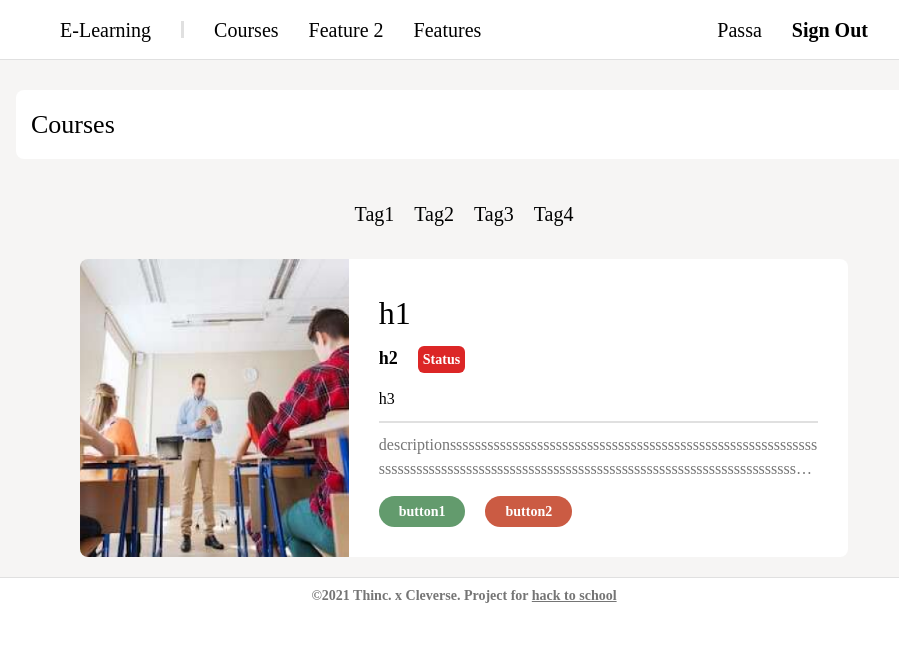
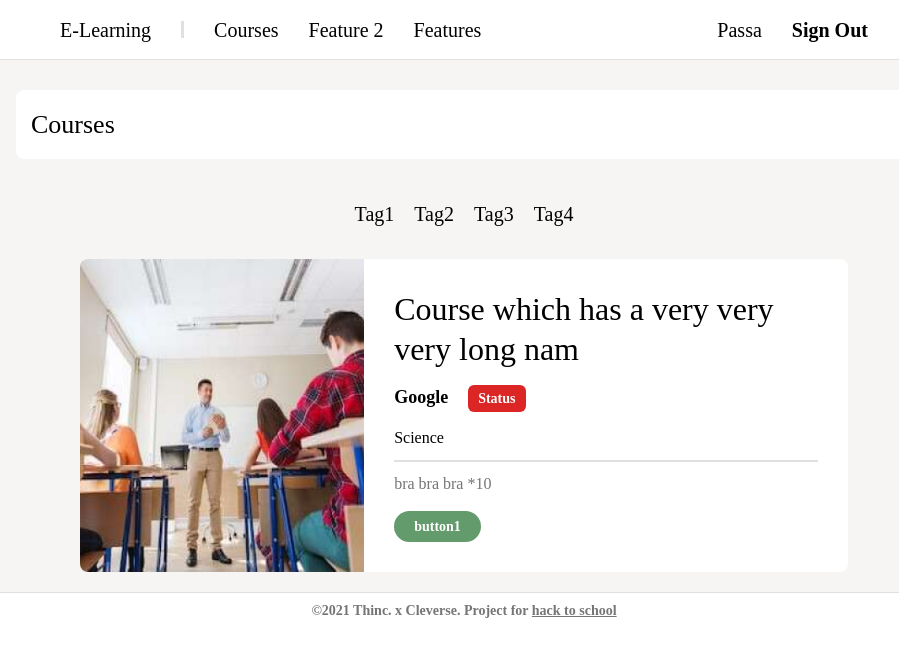
Before and after one commit to NasmeenI/E-COURSE-PLATFORM, a React (Create React App) app in the folder frontend/: page /courses in a window 1280 px wide. Shown: the top 656 px of the page, without its empty margins (176-1075 px from the left). Built offline with nearby package versions, Linux system fonts and the light colour scheme.

Commit message:
edit course properties

```diff
--- a/frontend/src/views/courses/Course.js
+++ b/frontend/src/views/courses/Course.js
@@ -1,32 +1,34 @@
 import pic5 from "../courses/assets/pic5.png";
-import ClampLines from 'react-clamp-lines';
 
 export default function Course(prop) {
   return (
     <div className="my-[20px] bg-white flex flex-row rounded-lg w-[60%] ">
-      <img src={pic5} alt="pic5" className="w-[35%] rounded-l-lg"></img>
-      <div className="flex flex-col w-[65%] p-[30px] ">
+      <img src={pic5} alt="pic5" className="w-[37%] rounded-l-lg"></img>
+      <div className="flex flex-col w-[63%] p-[30px] ">
         {/* text */}
-        <span className="font-primary text-[32px] mb-[3px] truncate">h1</span>
+            {/* h1 */}
+        <div className="items-center flex mb-[10px]">
+            <span className="font-primary text-[32px] break-words line-clamp-2 leading-tight">{prop.courseName}</span>
+        </div>
+
+            {/* h2 + status button */}
         <div className="flex flex-row items-baseline mb-[5px]">
           <span className="font-secondary font-bold text-[18px] my-[5px] truncate">
-            h2
+            {prop.instructorName}
           </span>
-          <span className="font-secondary font-bold text-[14px] bg-red-600 rounded-md ml-[20px] text-white py-[3px] px-[5px]">
+          <span className="font-secondary font-bold text-[14px] bg-red-600 rounded-md ml-[20px] text-white py-[3px] px-[10px]">
             Status
           </span>
         </div>
-
-        <span className="font-secondary text-[16px] my-[5px] truncate">h3</span>
+            {/* h3 */}
+        <span className="font-secondary text-[16px] my-[5px] truncate">{prop.tag}</span>
         <div className="w-full h-[2px] bg-[#E0E0E0] my-[5px]"></div>
-        <span className="font-secondary text-[16px] my-[5px] text-[#757575] break-words line-clamp-2">descriptionssssssssssssssssssssssssssssssssssssssssssssssssssssssssssssssssssssssssssssssssssssssssssssssssssssssssssssssssssssssssssssssssssssssssssssssssssss</span>
+            {/* description */}
+        <span className="font-secondary text-[16px] my-[5px] text-[#757575] break-words line-clamp-2">{prop.description}</span>
         {/* button */}
         <div className="flex flex-row mt-[10px]">
           <span className="font-secondary font-bold text-[14px] mr-[20px] bg-[#639B6D] text-white rounded-full py-[5px] px-[20px] text-center ">
             button1
-          </span>
-          <span className="font-secondary font-bold text-[14px] bg-[#CB5B43] text-white rounded-full py-[5px] px-[20px] text-center ">
-            button2
           </span>
         </div>
       </div>
--- a/frontend/src/views/courses/Courses.js
+++ b/frontend/src/views/courses/Courses.js
@@ -10,7 +10,9 @@ export default function Courses() {
       <div className="bg-[#F6F5F4] mt-[60px] w-full flex flex-col justify-evenly items-center">
         {/* Courses box */}
         <div className="bg-white m-[30px] w-[70%] py-[15px] rounded-lg">
-          <span className="text-right font-primary text-[26px] ml-[15px]">Courses</span>
+          <span className="text-right font-primary text-[26px] ml-[15px]">
+            Courses
+          </span>
         </div>
 
         {/* Tag */}
@@ -23,7 +25,12 @@ export default function Courses() {
 
         {/* Course */}
         <div className="flex flex-col justify-evenly items-center">
-          <Course />
+          <Course
+            courseName="Course which has a very very very long nam"
+            instructorName="Google"
+            tag="Science"
+            description="bra bra bra *10"
+          />
         </div>
       </div>
       <Footer />
```
